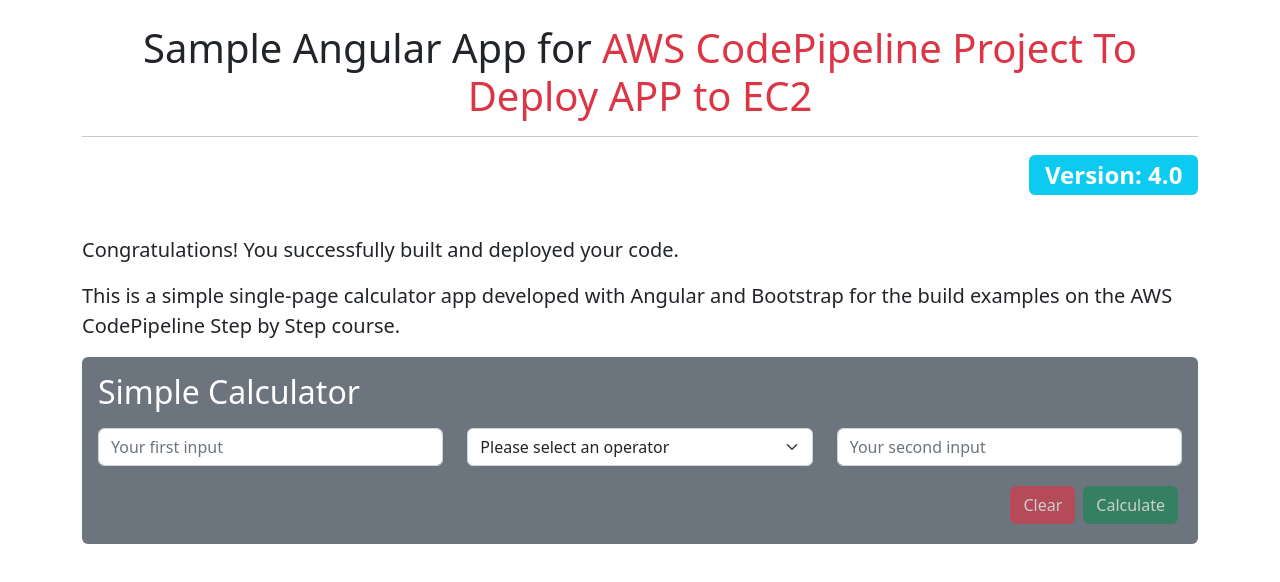
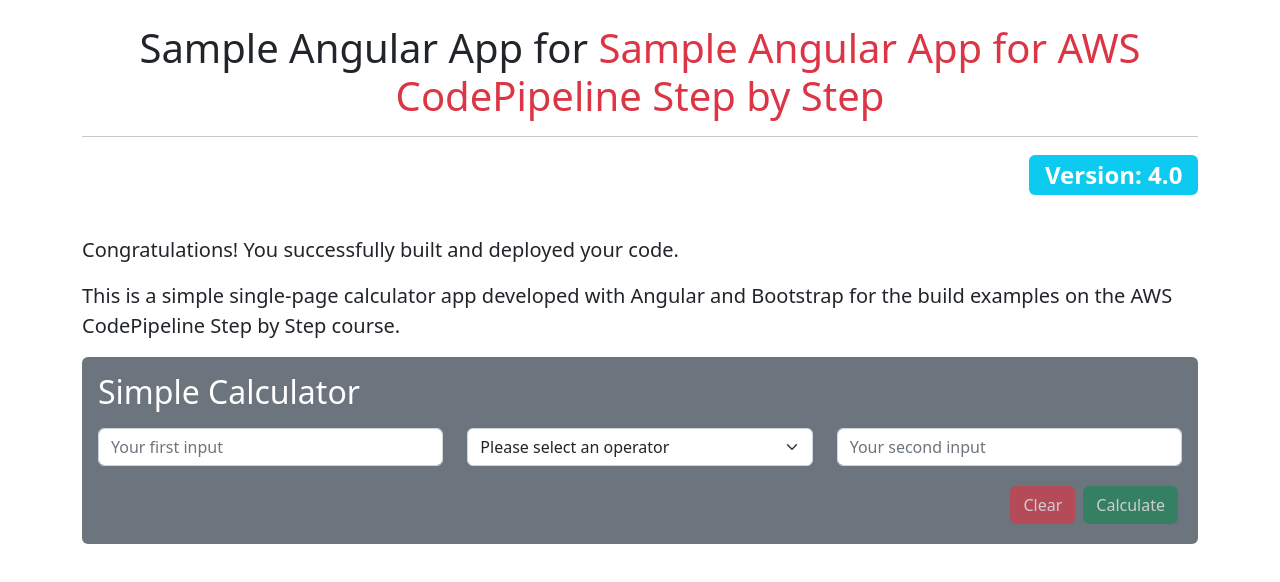
Before and after one commit to Richieelzb/aws-codepipeline-to-ec2, an Angular app: page / in a window 1280 px wide. Shown: the top 582 px of the page. Built offline with nearby package versions, Linux system fonts and the light colour scheme.

Commit message:
testing the build

```diff
--- a/src/app/app.component.html
+++ b/src/app/app.component.html
@@ -2,7 +2,7 @@
   <div class="row pt-4 pb-4">
     <div class="col">
       <h1 id="page-title" class="text-dark text-center">
-        Sample Angular App for <span class="text-danger">AWS CodePipeline Project To Deploy APP to EC2</span>
+        Sample Angular App for <span class="text-danger">Sample Angular App for AWS CodePipeline Step by Step</span>
       </h1>
       <hr>
       <h2 class="text-end">
```
